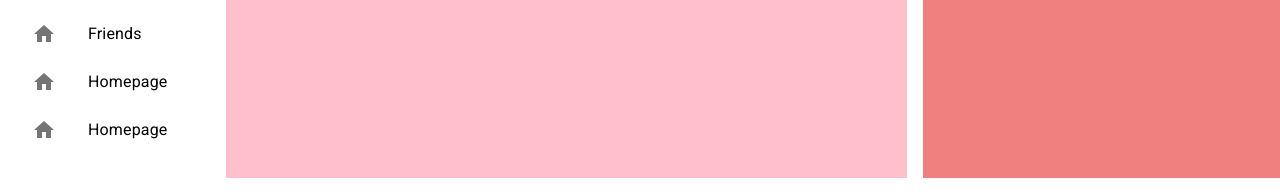
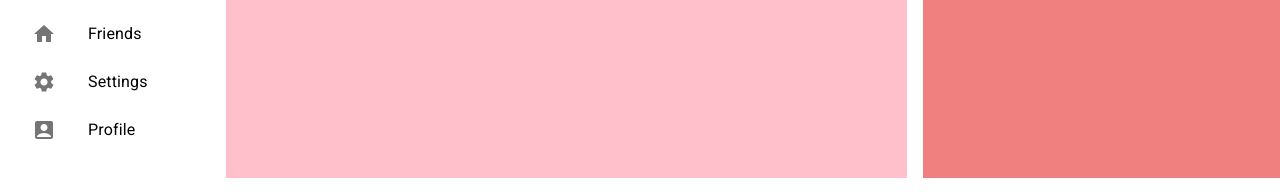
Before and after one commit to ssbbgm/mui-project, a React (Create React App) app: page / in a window 1280 px wide. Shown: the part 270-462 px from the top of the page. Built offline with nearby package versions, Linux system fonts and the light colour scheme.

Commit message:
adding to the sidebar

```diff
--- a/src/Components/Sidebar.jsx
+++ b/src/Components/Sidebar.jsx
@@ -1,6 +1,6 @@
 import React from "react";
 import {Box, List, ListItem, ListItemButton, ListItemIcon, ListItemText} from '@mui/material';
-import { Home, Article, People, Storefront } from "@mui/icons-material";
+import { Home, Article, People, Storefront, Settings, AccountBox } from "@mui/icons-material";
 
 const Sidebar = () => {
     return (
@@ -51,19 +51,19 @@ const Sidebar = () => {
                     </ListItemButton>
                 </ListItem>
                 <ListItem disablePadding>
-                    <ListItemButton component='a' href='#home'>
+                    <ListItemButton component='a' href='#settings'>
                         <ListItemIcon>
-                            <Home/>
+                            <Settings/>
                         </ListItemIcon>
-                        <ListItemText primary="Homepage" />
+                        <ListItemText primary="Settings" />
                     </ListItemButton>
                 </ListItem>
                 <ListItem disablePadding>
-                    <ListItemButton component='a' href='#home'>
+                    <ListItemButton component='a' href='#profile'>
                         <ListItemIcon>
-                            <Home/>
+                            <AccountBox/>
                         </ListItemIcon>
-                        <ListItemText primary="Homepage" />
+                        <ListItemText primary="Profile" />
                     </ListItemButton>
                 </ListItem>
             </List>
```
